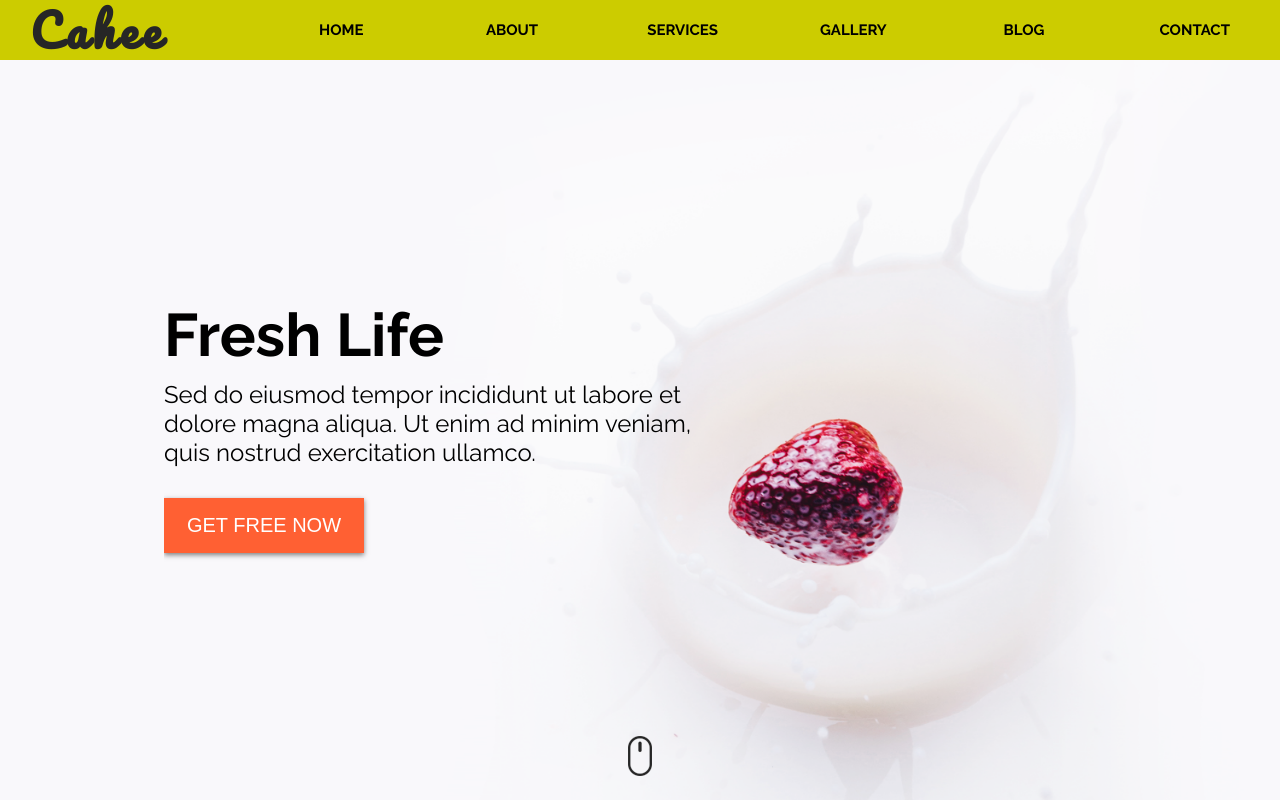
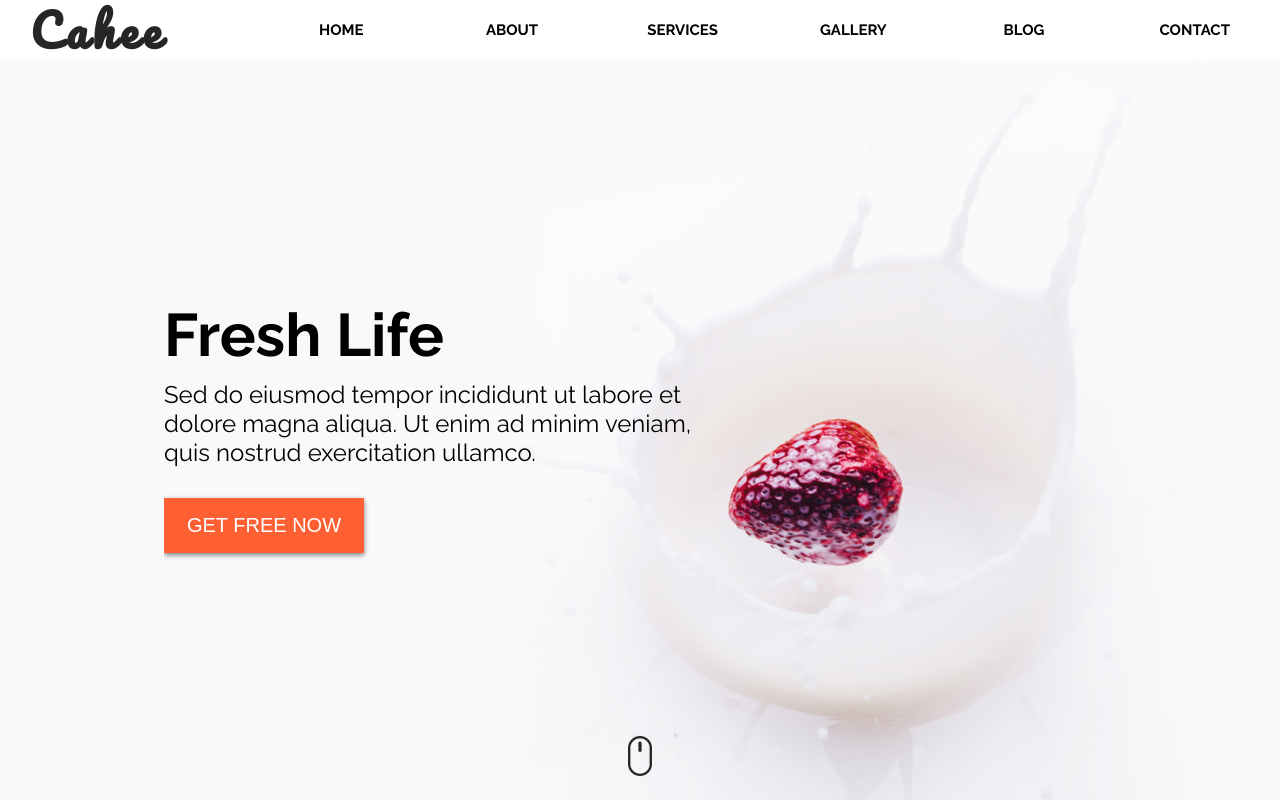
Before and after one commit to PathFiinder/Cahee-2-PSD-to-HTML, a plain HTML site: page index.html in a window 1280 px wide. Shown: the top 800 px of the page. Drawn offline with nearby package versions, Linux system fonts and the light colour scheme.

Commit message:
Navigation

```diff
--- a/sass/_nav.sass
+++ b/sass/_nav.sass
@@ -1,6 +1,6 @@
 nav
     height: 60px
-    background-color: rgba(black,0.2)
+    background-color: white
     position: fixed
     max-width: 1500px
     width: 100%
```
Also changed, not shown: css/style.css, 1 other file.
